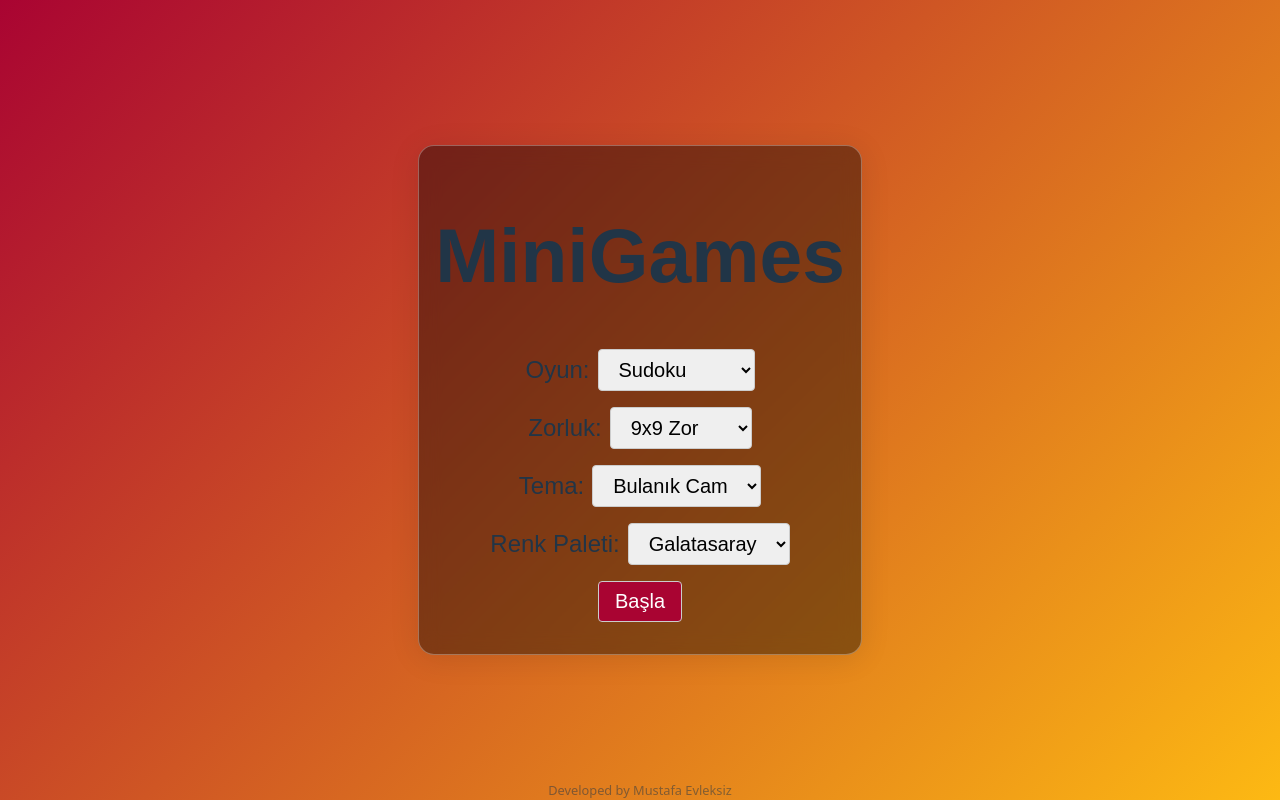
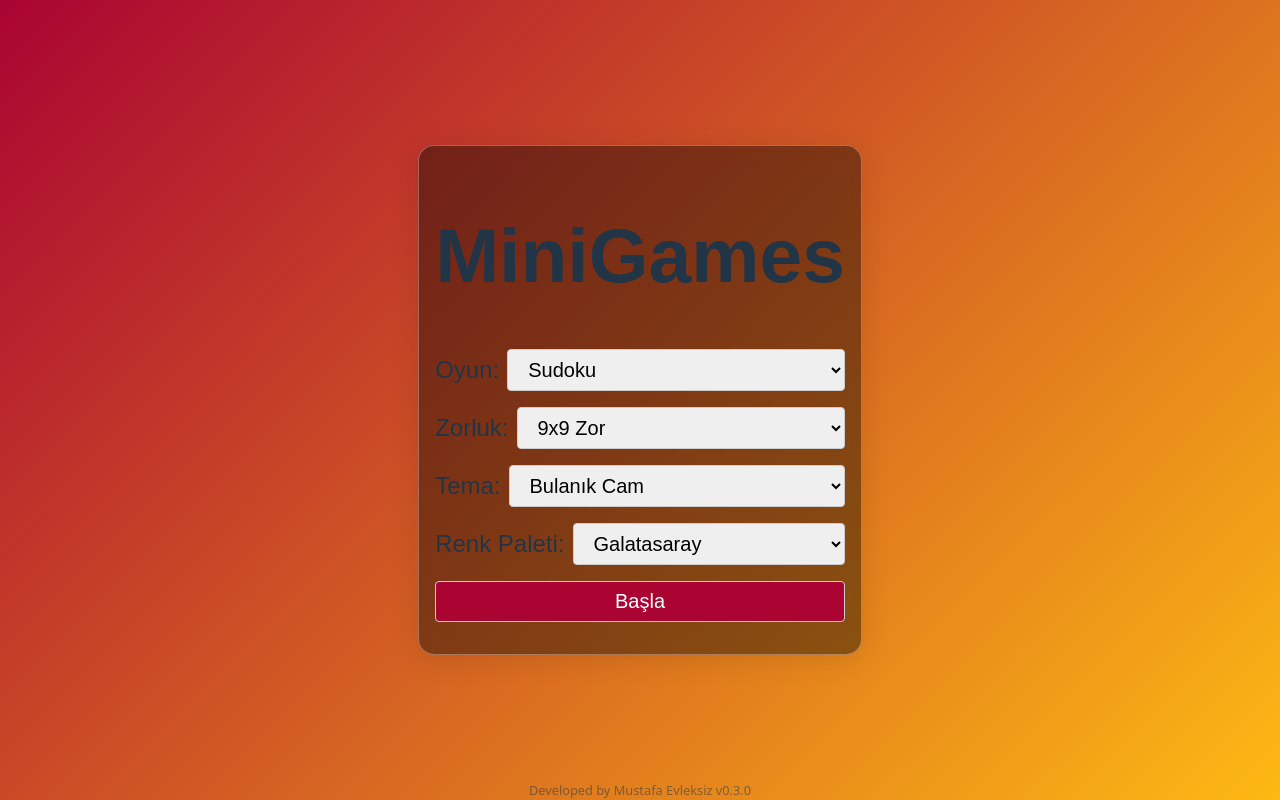
Before and after one commit to mystafe/LockGame, a React (Vite) app: page / in a window 1280 px wide. Built offline with nearby package versions, Linux system fonts and the light colour scheme.

Commit message:
Add Kakuro game, new themes, and update layout

```diff
--- a/index.html
+++ b/index.html
@@ -8,7 +8,7 @@
   </head>
   <body>
     <div id="root"></div>
-    <footer class="footer">Developed by Mustafa Evleksiz</footer>
+    <footer class="footer">Developed by Mustafa Evleksiz v0.3.0</footer>
     <script type="module" src="/src/main.jsx"></script>
   </body>
 </html>
--- a/package.json
+++ b/package.json
@@ -1,7 +1,7 @@
 {
   "name": "minigames",
   "private": true,
-  "version": "0.2.0",
+  "version": "0.3.0",
   "type": "module",
   "scripts": {
     "dev": "vite",
--- a/src/App.css
+++ b/src/App.css
@@ -57,13 +57,21 @@
   display: flex;
   align-items: center;
   gap: 0.5rem;
+  justify-content: space-between;
+  width: 100%;
 }
 
-.options select,
+.options select {
+  padding: 0.5rem 1rem;
+  border: 1px solid #ccc;
+  border-radius: 4px;
+  flex: 1;
+}
 .options button {
   padding: 0.5rem 1rem;
   border: 1px solid #ccc;
   border-radius: 4px;
+  width: 100%;
 }
 
 @media (min-width: 1024px) {
@@ -89,6 +97,11 @@
 }
 
 .sudoku-app {
+  justify-content: flex-start;
+  padding-top: 0.5rem;
+}
+
+.kakuro-app {
   justify-content: flex-start;
   padding-top: 0.5rem;
 }
--- a/src/App.jsx
+++ b/src/App.jsx
@@ -1,6 +1,7 @@
 import { useState, useEffect } from 'react'
 import './App.css'
 import SudokuGame from './SudokuGame.jsx'
+import KakuroGame from './KakuroGame.jsx'
 function generateSecret(length) {
   return Array.from({ length }, () => Math.floor(Math.random() * 10))
 }
@@ -61,7 +62,7 @@ export default function App() {
       setStatus('')
       setScreen('play')
     } else {
-      setScreen('sudoku')
+      setScreen(gameType === 'sudoku' ? 'sudoku' : 'kakuro')
     }
   }
 
@@ -154,6 +155,7 @@ export default function App() {
             <select value={gameType} onChange={(e) => setGameType(e.target.value)}>
               <option value="sudoku">Sudoku</option>
               <option value="lock">Lock Game</option>
+              <option value="kakuro">Kakuro</option>
             </select>
           </div>
           {gameType === 'lock' && (
@@ -190,6 +192,8 @@ export default function App() {
             <select value={theme} onChange={(e) => setTheme(e.target.value)}>
               <option value="glass">Bulanık Cam</option>
               <option value="metal">Metal</option>
+              <option value="wood">Ahşap</option>
+              <option value="earth">Toprak</option>
             </select>
           </div>
           <div>
@@ -212,6 +216,14 @@ export default function App() {
     return (
       <div className="app sudoku-app">
         <SudokuGame difficulty={sudokuDifficulty} onBack={handleRestart} />
+      </div>
+    )
+  }
+
+  if (screen === 'kakuro') {
+    return (
+      <div className="app kakuro-app">
+        <KakuroGame onBack={handleRestart} />
       </div>
     )
   }
--- /dev/null
+++ b/src/Kakuro.css
@@ -0,0 +1,4 @@
+.kakuro {
+  text-align: center;
+  animation: fadein 0.5s ease-in;
+}
--- /dev/null
+++ b/src/KakuroGame.jsx
@@ -0,0 +1,12 @@
+import React from 'react'
+import './Kakuro.css'
+
+export default function KakuroGame({ onBack }) {
+  return (
+    <div className="kakuro">
+      <h1>Kakuro</h1>
+      <p>Yeni oyun yakında burada!</p>
+      <button className="icon-btn" onClick={onBack}>🏠</button>
+    </div>
+  )
+}
--- a/src/index.css
+++ b/src/index.css
@@ -82,6 +82,20 @@ body {
   background: linear-gradient(135deg, #4b4b4b, #b5b5b5);
 }
 
+.theme-wood {
+  background: repeating-linear-gradient(
+    45deg,
+    #7b4a12,
+    #7b4a12 10px,
+    #9d6520 10px,
+    #9d6520 20px
+  );
+}
+
+.theme-earth {
+  background: linear-gradient(135deg, #614126, #ad8762);
+}
+
 h1 {
   font-size: 3.2em;
   line-height: 1.1;
```
